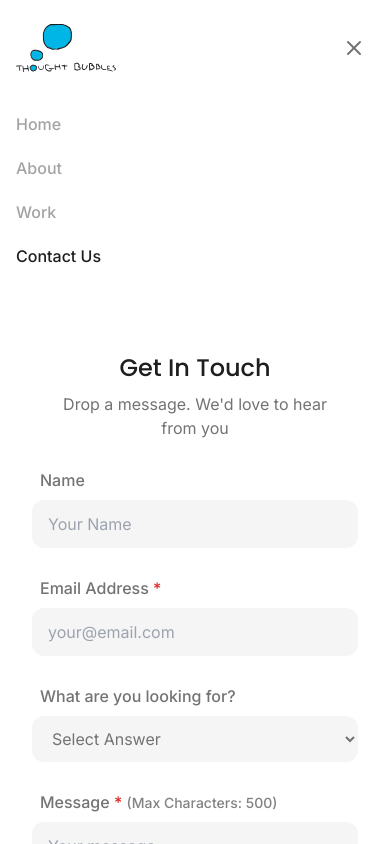
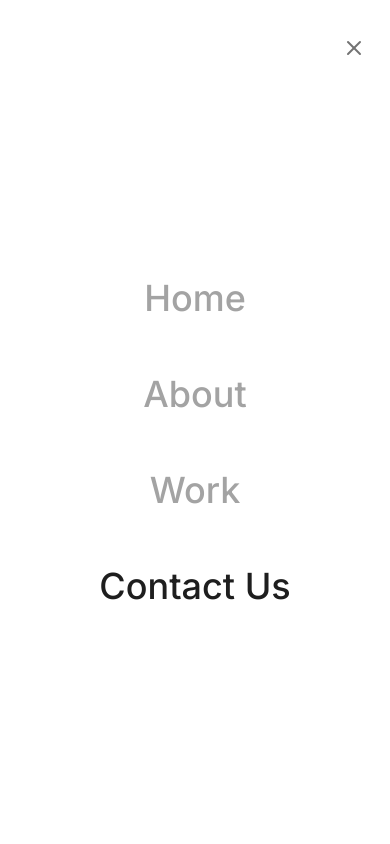
Before and after one commit to vatsalmotiani/thought-bubbles, a Next.js app: page /contact-us in a window 390 px wide. Both pictures are taken after a click on the button 354 px from the left and 48 px from the top of the page. Shown: the top 844 px of the page. Built offline with nearby package versions, Linux system fonts and the light colour scheme.

Commit message:
Mobile Navbar

```diff
--- a/src/components/Navbar.jsx
+++ b/src/components/Navbar.jsx
@@ -1,5 +1,3 @@
-// TODO: Need Mobile Navbar to be above content when toggled. Currently moves the content
-
 "use client";
 import Image from "next/image";
 import { useState } from "react";
@@ -87,15 +85,24 @@ export default function Navbar() {
           </div>
         </div>
       </div>
+      {/* MOBILE VERSION WHEN OPEN*/}
       {navOpen && (
-        <div className='md:hidden bg-white '>
-          <div className='px-2 pt-2 pb-3 space-y-1 sm:px-3'>
+        <div className='md:hidden bg-white h-full fixed top-0 bottom-0 left-0 right-0 z-50'>
+          <div className='md:hidden flex justify-end p-4'>
+            <button
+              className='inline-flex items-center mt-3 p-2 rounded-md'
+              onClick={handleNav}
+            >
+              {navOpen ? <X /> : <Menu />}
+            </button>
+          </div>
+          <div className='-mt-9 flex flex-col h-full items-center justify-center'>
             {navLinks.map(({ name, url, parent }) => {
               const isActive = pathname == url || pathname.startsWith(`${parent}`);
               return (
                 <Link
                   key={url}
-                  className={`p-2 block ${isActive ? "text-tb-black " : "text-neutral-400 hover:text-tb-body duration-300"}`}
+                  className={`pb-14 text-4xl block ${isActive ? "text-tb-black " : "text-neutral-400 hover:text-tb-body duration-300"}`}
                   href={url}
                   onClick={handleNav}
                 >
```
